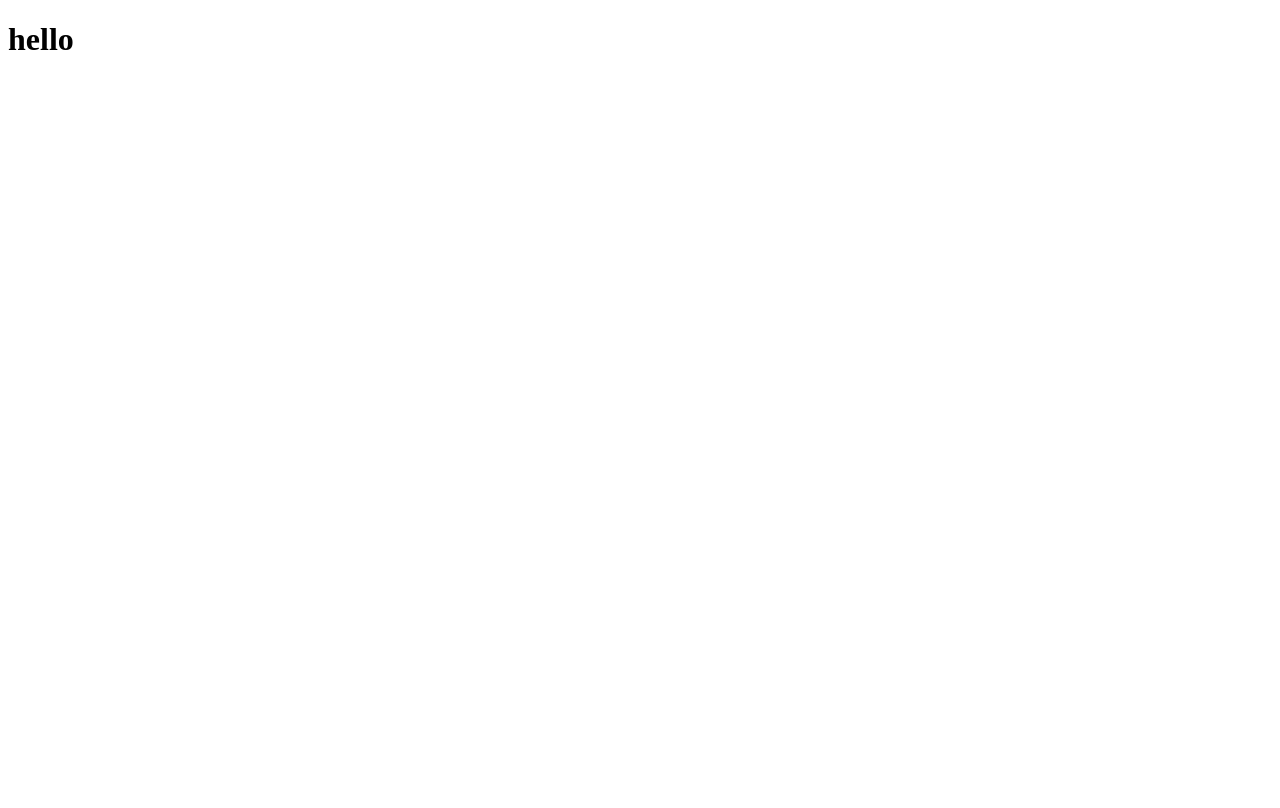
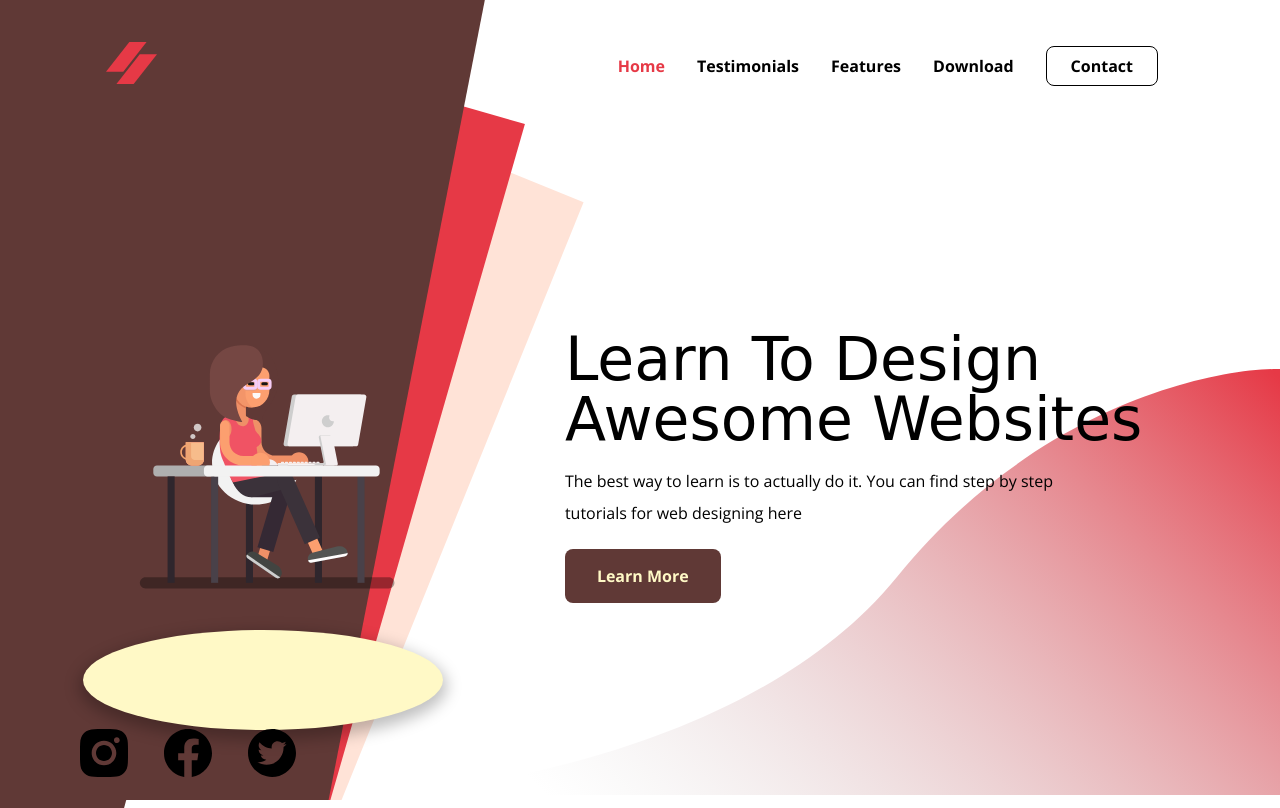
Before and after one commit to sam-122333/figma_demo-1.0, a plain HTML site: page index.html in a window 1280 px wide. Shown: the top 808 px of the page. Drawn offline with nearby package versions, Linux system fonts and the light colour scheme; a web font is replaced by a local one.

Commit message:
will continue leter

```diff
--- a/index.html
+++ b/index.html
@@ -5,8 +5,80 @@
     <meta http-equiv="X-UA-Compatible" content="IE=edge" />
     <meta name="viewport" content="width=device-width, initial-scale=1.0" />
     <title>My website</title>
+    <link rel="preconnect" href="https://fonts.googleapis.com" />
+    <link rel="preconnect" href="https://fonts.gstatic.com" crossorigin />
+    <link
+      href="https://fonts.googleapis.com/css2?family=Oleo+Script&family=Oleo+Script+Swash+Caps&display=swap"
+      rel="stylesheet"
+    />
+    <link rel="stylesheet" href="./stylee.css" />
   </head>
   <body>
-    <h1>hello</h1>
+    <div class="main-container">
+      <!-- Navbar starts -->
+      <nav>
+        <div class="logo">
+          <img src="./images/Logo.svg" alt="logo" />
+        </div>
+        <ul>
+          <li><a href="#" class="active">Home</a></li>
+          <li><a href="#">Testimonials</a></li>
+          <li><a href="#">Features</a></li>
+          <li><a href="#">Download</a></li>
+          <li><a href="#" class="btn light">Contact</a></li>
+        </ul>
+      </nav>
+      <!-- Navbar ends -->
+      <!-- hero section start -->
+      <div class="hero-container">
+        <div class="hero-image">
+          <!-- <img src="./images/Hero Image.svg" alt="Hero image" /> -->
+          <img src="./images/hero-image 1.svg" alt="Hero image" />
+          <div class="hero-ground"></div>
+        </div>
+        <div class="hero-text">
+          <h1>
+            Learn To Design <br />
+            Awesome Websites
+          </h1>
+          <p class="sub-title">
+            The best way to learn is to actually do it. You can find step by
+            step tutorials for web designing here
+          </p>
+          <a href="#" class="btn dark">Learn More</a>
+        </div>
+      </div>
+      <!-- hero section end -->
+      <!-- social media icon start -->
+      <div class="social-icons">
+        <a href="#"><img src="./images/insta.svg" alt="social icons" /></a>
+        <a href="#"><img src="./images/fb.svg" alt="social icons" /></a>
+        <a href="#"><img src="./images/twiter.svg" alt="social icons" /></a>
+      </div>
+      <!-- social media icon end -->
+    </div>
+    <!-- Main container ends -->
+    <!-- Background Images -->
+    <div class="hero-bg-right">
+      <img src="./images/Vector bg.svg" alt="right bg" />
+    </div>
+    <div class="hero-bg-left">
+      <img src="./images/bg 3.svg" alt="left bg 3" />
+      <img src="./images/bg 2.svg" alt="left bg 2" />
+      <img src="./images/bg 1.svg" alt="left bg 1" />
+    </div>
+    <!-- mobile bg image -->
+    <img
+      src="./images/mobile-bg-left.svg"
+      class="bg-left-mobile"
+      alt="bg-mobile"
+    />
+    <img
+      src="./images/mobile-bg-right.png"
+      class="bg-right-mobile"
+      alt="bg-right"
+    />
+    <!-- Javascript File -->
+    <script type="text/javascript" src="./main.js"></script>
   </body>
 </html>
--- a/stylee.css
+++ b/stylee.css
@@ -0,0 +1,287 @@
+@import url('https://fonts.googleapis.com/css2?family=Oleo+Script&family=Oleo+Script+Swash+Caps&family=Open+Sans:wght@400;700&family=Roboto&display=swap');
+
+.dummy {
+
+    font-family: 'Roboto', sans-serif;
+}
+
+:root {
+    --dark-chocklate: #603936;
+    --dark-red: #E63946;
+    --light-color: #FFF9C6;
+}
+
+* {
+    padding: 0;
+    margin: 0;
+    box-sizing: border-box;
+}
+
+body {
+    font-family: 'Open Sans', sans-serif;
+}
+
+.main-container {
+    width: 1152px;
+    margin: auto;
+}
+
+nav {
+    display: flex;
+    align-items: center;
+    justify-content: space-between;
+    padding: 42px;
+}
+
+nav ul {
+    display: flex;
+    list-style: none;
+}
+
+nav ul li {
+    margin: 0px 16px;
+}
+
+nav ul li a {
+    font-weight: bold;
+    font-size: 16px;
+    text-decoration: none;
+    color: black
+}
+
+nav ul li a.active {
+    color: var(--dark-red)
+}
+
+a.btn {
+    border-radius: 8px;
+    padding: 8px 24px;
+    text-decoration: none;
+    font-weight: bold;
+    transition: all 600ms;
+}
+
+a.btn.light {
+    border: 1px solid black;
+}
+
+a.btn.light:hover {
+    background-color: var(--dark-red);
+    color: var(--light-color);
+}
+
+/* Hero container start */
+.hero-container {
+    display: flex;
+    align-items: center;
+    height: calc(100vh - 131px);
+    position: relative
+}
+
+.hero-container .hero-text h1 {
+    font-family: 'Oleo Script Swash Caps', cursive;
+    font-style: normal;
+    font-weight: 400;
+    font-size: 60px;
+    line-height: 100%;
+}
+
+.hero-container .hero-text p.sub-title {
+
+    font-size: 16px;
+    line-height: 200%;
+    width: 490px;
+    margin-top: 16px;
+    margin-bottom: 20px;
+}
+
+a.btn.dark {
+    background-color: var(--dark-chocklate);
+    color: var(--light-color);
+    padding: 16px 32px;
+    display: inline-block;
+}
+
+a.btn.dark:hover {
+    background-color: var(--light-color);
+    color: var(--dark-chocklate);
+    border: 1px solid var(--dark-chocklate);
+}
+
+.hero-container .hero-image {
+    flex: 1
+}
+
+.hero-container .hero-text {
+    flex: 1.3;
+}
+
+.hero-container .hero-image .hero-ground {
+    background-color: var(--light-color);
+    position: absolute;
+    bottom: 70px;
+    left: 19px;
+    width: 360px;
+    height: 100px;
+    border-radius: 50%;
+    box-shadow: 0px 6px 15px 4px rgba(0, 0, 0, 0.25);
+    z-index: -100;
+}
+
+/* Hero container end */
+
+/* Social icons start */
+.social-icons {
+    position: absolute;
+    bottom: 18px;
+    /* right: 0px */
+}
+
+.social-icons a {
+    margin: 0 16px;
+    text-decoration: none;
+    display: inline-block;
+    transition: all 600ms;
+
+}
+
+.social-icons a:hover {
+    transform: scale(1.2);
+
+}
+
+/* Social icons end */
+
+/* background images start */
+.hero-bg-right {
+    position: absolute;
+    bottom: 0;
+    right: 0;
+    z-index: -200;
+}
+
+.hero-bg-left {
+    position: absolute;
+    top: 0;
+    bottom: 0;
+    z-index: -200;
+}
+
+.hero-bg-left img {
+    position: absolute;
+    top: 0;
+    left: 0%;
+    height: 100vh;
+}
+
+/* background images end */
+
+/* Animation   */
+/* .hero-bg-left img {
+    animation: move-in 1000ms forwards ease-in-out;
+    transform: translateX(-100%);
+}
+
+@keyframes move-in {
+    to {
+        transform: translateX(0);
+    }
+}
+
+.hero-text h1,
+.hero-text p.sub-title,
+.hero-text a.btn {
+    animation: content-text 2000ms forwards ease-in-out;
+    transform: translateY(-80px);
+    opacity: 0;
+}
+
+.hero-text p.sub-title {
+    animation-delay: 200ms;
+}
+
+.hero-text a.btn {
+    animation-delay: 400ms;
+}
+
+@keyframes content-text {
+    50% {
+        opacity: 0;
+    }
+
+    to {
+        transform: translate(0);
+        opacity: 1;
+    }
+} */
+@media (max-width: 600px) {
+
+    .hero-bg-left,
+    .hero-bg-right,
+    nav ul,
+    .hero-ground {
+        display: none;
+    }
+
+    .main-container {
+        width: 100%;
+        /* padding: 16px; */
+    }
+
+    .logo img {
+        height: 30px;
+    }
+
+    .hero-container {
+        flex-direction: column;
+    }
+
+    .hero-image img {
+        height: 286px;
+    }
+
+    .hero-image {
+        margin-top: -50px;
+    }
+
+    .hero-container .hero-text {
+        text-align: center;
+    }
+
+    .hero-container .hero-text h1 {
+        font-size: 32px;
+        line-height: 100%;
+    }
+
+    .hero-container .hero-text p {
+        width: 347px;
+        font-size: 16px;
+    }
+
+    a.btn.dark {
+        padding: 12px 32px;
+    }
+
+    .social-icons {
+        position: static;
+        text-align: center;
+        margin-top: -40px;
+    }
+
+    /* .hero-container .hero-text,
+    .hero-container .hero-image {
+        flex: unset;
+    } */
+
+    .bg-left-mobile {
+        position: fixed;
+        top: 0;
+        z-index: -100;
+    }
+
+    .bg-right-mobile {
+        position: fixed;
+        bottom: 0;
+        z-index: -100;
+    }
+}
```
Also changed, not shown: images/Hero Image.svg (added), images/Logo.svg (added), images/Menu Icon Squares.svg (added), images/Menu Icon Squares1.svg (added), images/Vector bg.svg (added), images/bg 1.svg (added), images/bg 2.svg (added), images/bg 3.svg (added), images/fb.svg (added), images/hero-image 1.png (added), images/hero-image 1.svg (added), images/insta.svg (added), images/mobile-bg-left.svg (added), images/mobile-bg-right.png (added), 1 more files.
